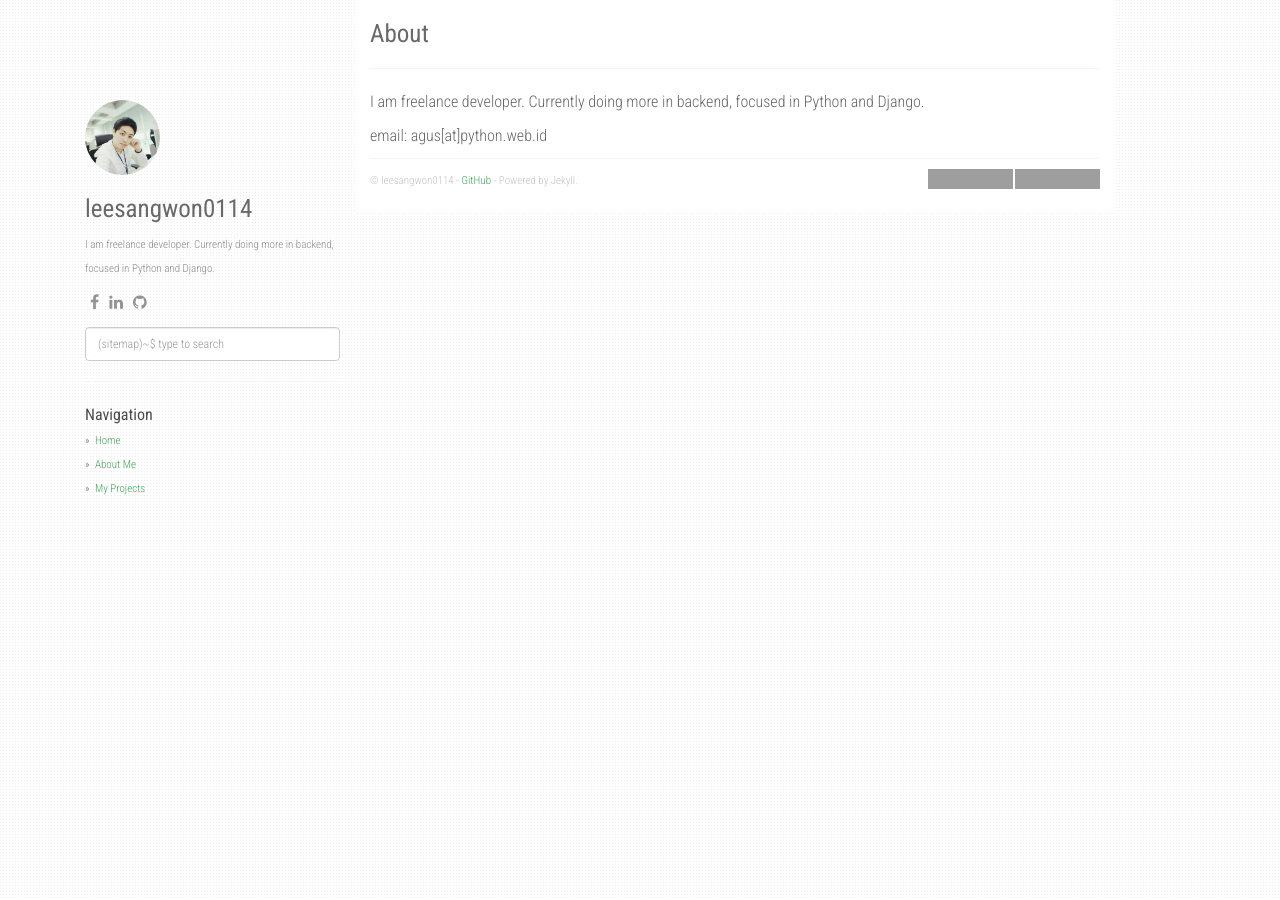
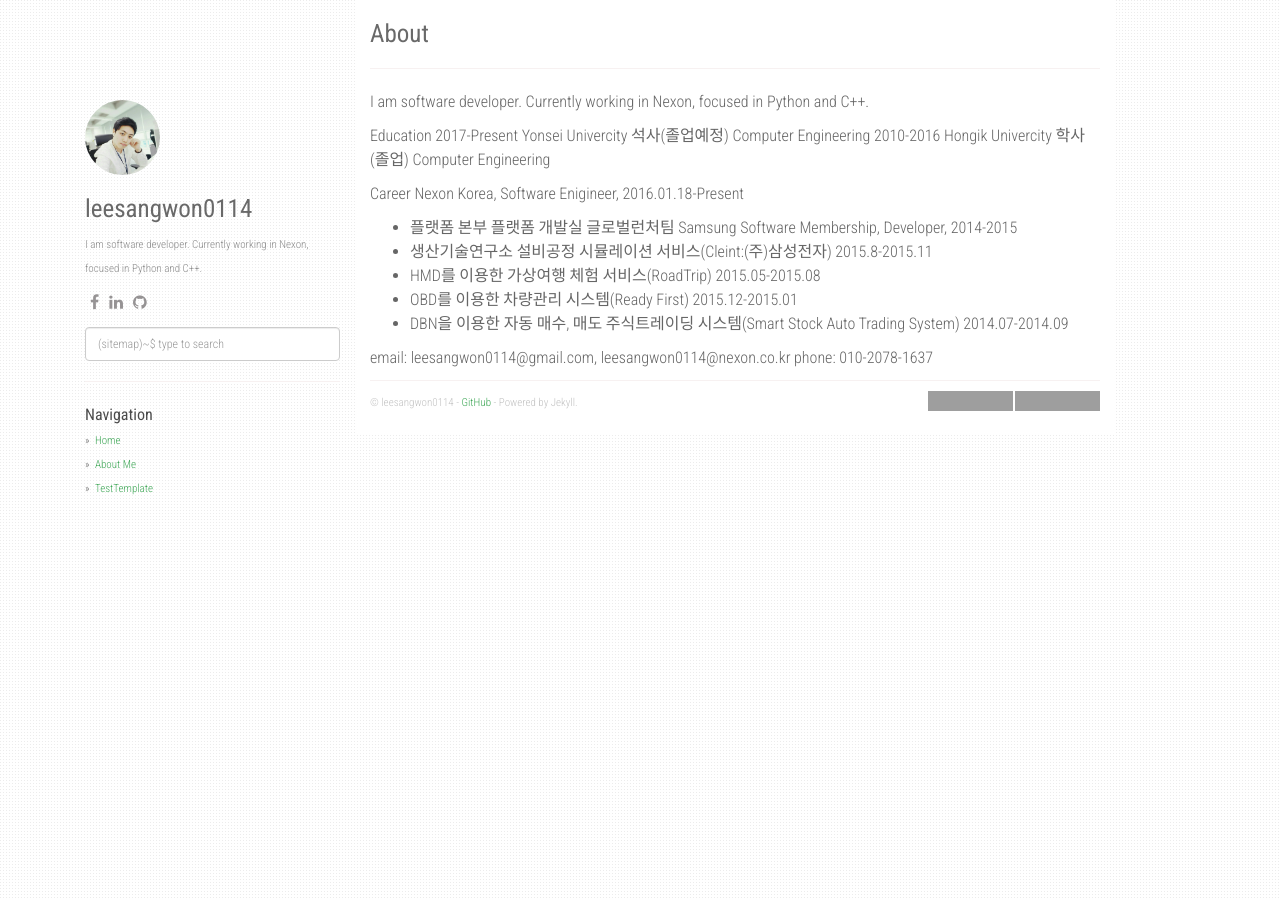
Before and after one commit to leesangwon0114/leesangwon0114.github.io, a Jekyll site: the page built from about.md, in a window 1280 px wide. Built offline with Jekyll 4.4.1, drawn with Linux system fonts in a browser that asks for light colours; nearby versions of some CDN libraries; grey boxes are pictures that could not be loaded.

Commit message:
edit about me

```diff
--- a/_config.yml
+++ b/_config.yml
@@ -2,7 +2,7 @@ title: Leesangwon blog
 description: Leesangwon blog
 author: leesangwon0114
 github: http://leesangwon0114.github.io
-about: I am freelance developer. Currently doing more in backend, focused in Python and Django.
+about: I am software developer. Currently working in Nexon, focused in Python and C++.
 disqus_shortname: stackproblems
 google_analytics: UA-XXXXXXXX-Y
 avatar_url: /static/img/avatar.jpg
@@ -30,7 +30,7 @@ share:
 urls:
     - text: About Me
       url: /about/
-    - text: My Projects
+    - text: TestTemplate
       url: /projects/
 
 url: "http://leesangwon0114.github.io"
--- a/about.md
+++ b/about.md
@@ -4,6 +4,21 @@ title: About
 permalink: /about/
 ---
 
-I am freelance developer. Currently doing more in backend, focused in Python and Django.
+I am software developer. Currently working in Nexon, focused in Python and C++.
 
-email: agus[at]python.web.id
+Education
+2017-Present Yonsei Univercity 석사(졸업예정)	Computer Engineering
+2010-2016 	 Hongik Univercity 학사(졸업)		Computer Engineering
+
+
+Career
+Nexon Korea, Software Enigineer, 2016.01.18-Present
+- 플랫폼 본부 플랫폼 개발실 글로벌런처팀
+Samsung Software Membership, Developer, 2014-2015
+- 생산기술연구소 설비공정 시뮬레이션 서비스(Cleint:(주)삼성전자) 2015.8-2015.11
+- HMD를 이용한 가상여행 체험 서비스(RoadTrip) 2015.05-2015.08
+- OBD를 이용한 차량관리 시스템(Ready First) 2015.12-2015.01
+- DBN을 이용한 자동 매수, 매도 주식트레이딩 시스템(Smart Stock Auto Trading System) 2014.07-2014.09
+
+email: leesangwon0114@gmail.com, leesangwon0114@nexon.co.kr
+phone: 010-2078-1637
```
